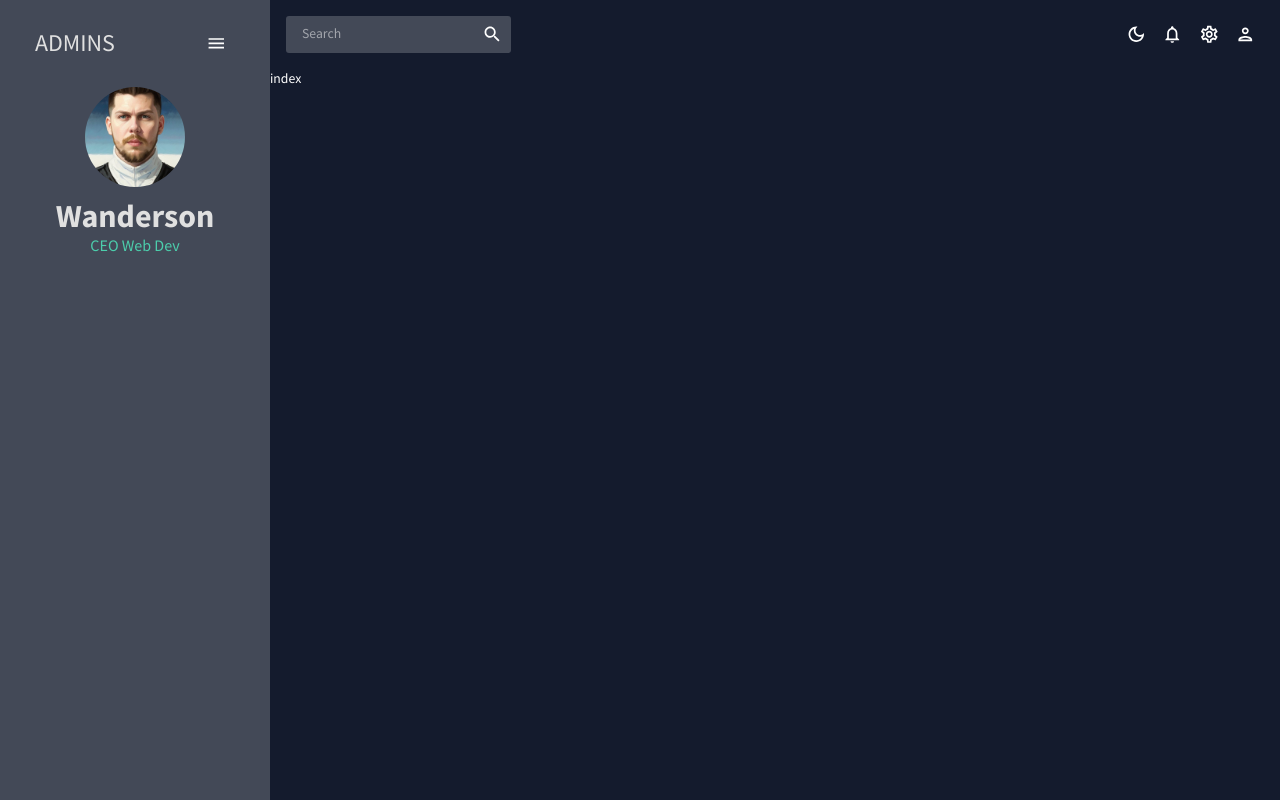
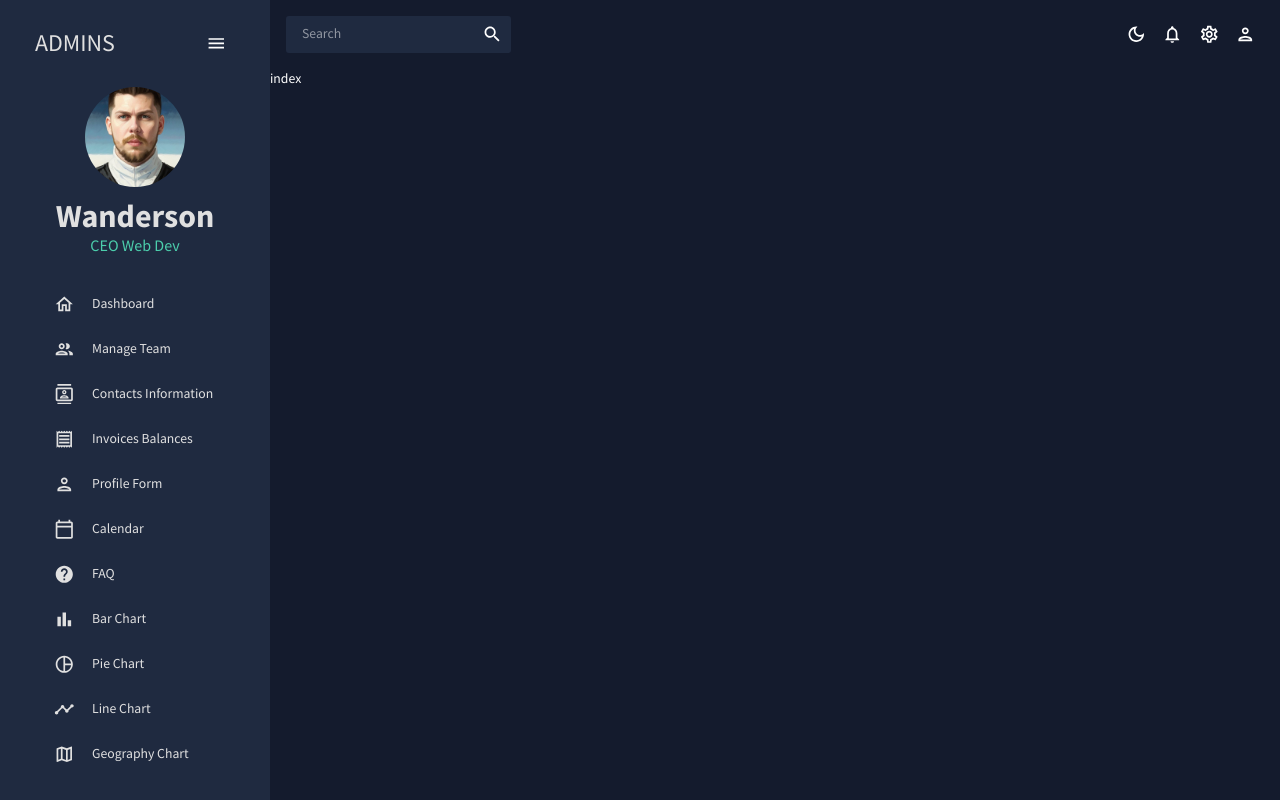
Before and after one commit to wandersonce/Admin-Dashboard, a React (Create React App) app: page / in a window 1280 px wide. Built offline with nearby package versions, Linux system fonts and the light colour scheme.

Commit message:
Adding menu Items

```diff
--- a/src/global/Sidebar.jsx
+++ b/src/global/Sidebar.jsx
@@ -18,7 +18,24 @@ import {
   TimelineOutlined,
   MenuOutlined,
   MapOutlined,
+  ReceiptOutlined,
 } from '@mui/icons-material';
+
+const Item = ({ title, to, icon, selected, setSelected }) => {
+  const theme = useTheme();
+  const colors = tokens(theme.palette.mode);
+  return (
+    <MenuItem
+      active={selected === title}
+      style={{ color: colors.gray[100] }}
+      onClick={() => setSelected(title)}
+      icon={icon}
+    >
+      <Typography>{title}</Typography>
+      <Link to={to} />
+    </MenuItem>
+  );
+};
 
 export default function Sidebar() {
   const theme = useTheme();
@@ -103,6 +120,87 @@ export default function Sidebar() {
               </Box>
             </Box>
           )}
+
+          {/* MENU ITEMS */}
+          <Box paddingLeft={isCollapsed ? undefined : '10%'}>
+            <Item
+              title="Dashboard"
+              to="/"
+              icon={<HomeOutlined />}
+              selected={selected}
+              setSelected={setSelected}
+            />
+            <Item
+              title="Manage Team"
+              to="/team"
+              icon={<PeopleOutlined />}
+              selected={selected}
+              setSelected={setSelected}
+            />
+            <Item
+              title="Contacts Information"
+              to="/contacts"
+              icon={<ContactsOutlined />}
+              selected={selected}
+              setSelected={setSelected}
+            />
+            <Item
+              title="Invoices Balances"
+              to="/invoices"
+              icon={<ReceiptOutlined />}
+              selected={selected}
+              setSelected={setSelected}
+            />
+            <Item
+              title="Profile Form"
+              to="/form"
+              icon={<PersonOutlined />}
+              selected={selected}
+              setSelected={setSelected}
+            />
+            <Item
+              title="Calendar"
+              to="/calendar"
+              icon={<CalendarTodayOutlined />}
+              selected={selected}
+              setSelected={setSelected}
+            />
+            <Item
+              title="FAQ"
+              to="/faq"
+              icon={<HelpOutlined />}
+              selected={selected}
+              setSelected={setSelected}
+            />
+            <Item
+              title="Bar Chart"
+              to="/bar"
+              icon={<BarChartOutlined />}
+              selected={selected}
+              setSelected={setSelected}
+            />
+            <Item
+              title="Pie Chart"
+              to="/pie"
+              icon={<PieChartOutlined />}
+              selected={selected}
+              setSelected={setSelected}
+            />
+            <Item
+              title="Line Chart"
+              to="/line"
+              icon={<TimelineOutlined />}
+              selected={selected}
+              setSelected={setSelected}
+            />
+            <Item
+              title="Geography Chart"
+              to="/geography"
+              icon={<MapOutlined />}
+              selected={selected}
+              setSelected={setSelected}
+            />
+          </Box>
         </Menu>
       </ProSidebar>
     </Box>
--- a/src/theme.js
+++ b/src/theme.js
@@ -21,7 +21,7 @@ export const tokens = (mode) => ({
           100: '#d0d1d5',
           200: '#a1a4ab',
           300: '#727681',
-          400: '#434957',
+          400: '#1F2A40',
           500: '#141b2d',
           600: '#101624',
           700: '#0c101b',
```
